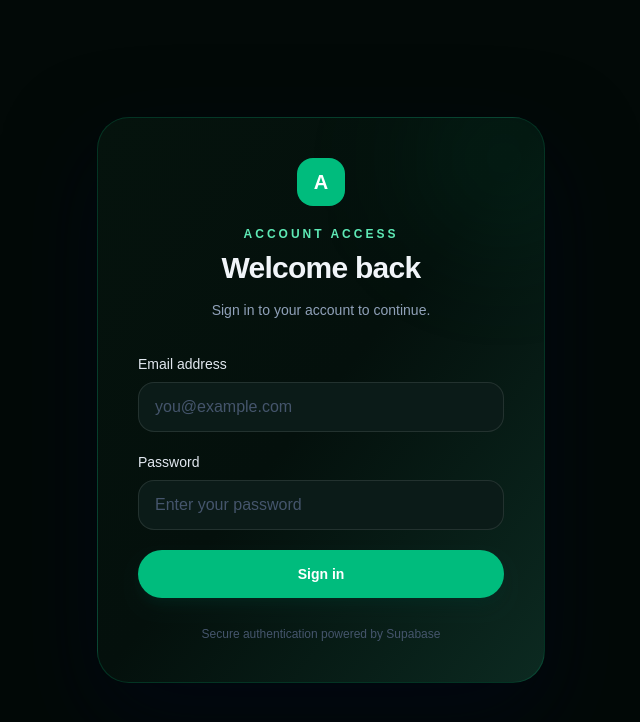
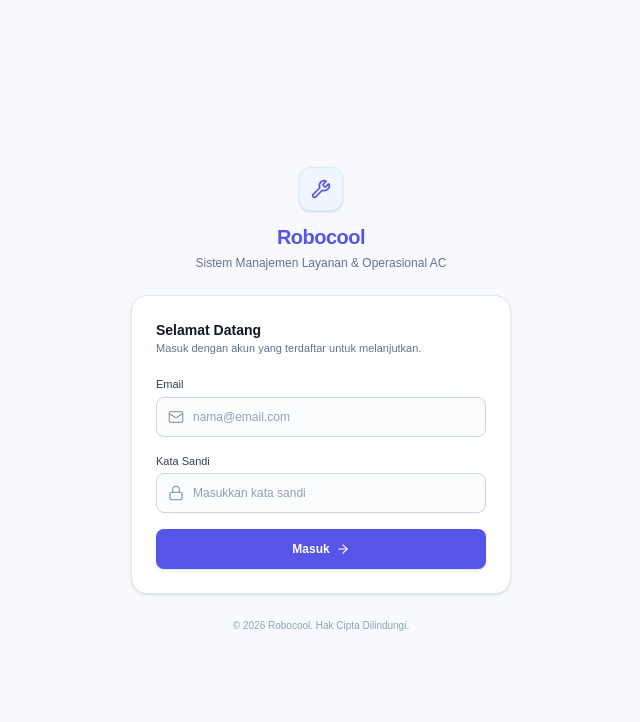
Before and after one commit to agunghaerudddin/robocool, a Next.js app: page / in a window 1280 px wide. Shown: the top 722 px of the page, without its empty margins (319-959 px from the left). Built offline with nearby package versions, Linux system fonts and the light colour scheme; no server answers.

Commit message:
fix: login UI

```diff
--- a/app/login/LoginPage.tsx
+++ b/app/login/LoginPage.tsx
@@ -4,6 +4,7 @@ import { User } from "@supabase/supabase-js";
 import { useState } from "react";
 import { useRouter } from "next/navigation";
 import { getSupabaseBrowserClient } from "@/lib/supabase/browser-client";
+import { Wrench, Lock, Mail, ArrowRight, Loader2, AlertCircle } from "lucide-react";
 
 type LoginProps = {
   user: User | null;
@@ -51,7 +52,7 @@ export default function LoginDemo({ user }: LoginProps) {
       setStatus(
         err instanceof Error
           ? err.message
-          : "Something went wrong. Please try again.",
+          : "Gagal masuk. Periksa kembali email dan kata sandi Anda.",
       );
     } finally {
       setLoading(false);
@@ -60,96 +61,147 @@ export default function LoginDemo({ user }: LoginProps) {
 
   if (user) {
     return (
-      <main className="flex min-h-screen items-center justify-center bg-[#020907] p-6 text-white">
-        <div className="w-full max-w-md rounded-3xl border border-emerald-500/20 bg-[#0b1b18] p-8 text-center">
-          <h1 className="text-2xl font-bold">You're logged in!</h1>
-          <p className="mt-3 text-sm text-slate-400">{user.email}</p>
+      <main className="flex min-h-screen w-full items-center justify-center bg-[#f7f9fc] p-4 text-slate-800">
+        <div className="w-full max-w-sm rounded-2xl border border-slate-200 bg-white p-6 text-center shadow-sm">
+          <div className="mx-auto mb-4 flex h-12 w-12 items-center justify-center rounded-xl bg-blue-50 text-blue-600">
+            <Wrench className="h-6 w-6 text-[#5555e7]" />
+          </div>
+          <h1 className="text-base font-bold text-slate-900">Anda sudah masuk</h1>
+          <p className="mt-1 text-xs text-slate-500">{user.email}</p>
+
+          <div className="mt-6 flex flex-col gap-2">
+            <button
+              onClick={() => {
+                router.replace("/dashboard");
+              }}
+              className="flex h-9 w-full items-center justify-center gap-1.5 rounded-lg bg-[#5555e7] text-xs font-semibold text-white shadow-sm transition hover:bg-[#4646cb]"
+            >
+              Ke Halaman Utama <ArrowRight className="h-3.5 w-3.5" />
+            </button>
 
             <button
               onClick={async () => {
                 await supabase.auth.signOut();
                 router.refresh();
               }}
-            className="mt-6 rounded-full bg-emerald-500 px-6 py-3 font-semibold hover:bg-emerald-400"
+              className="flex h-9 w-full items-center justify-center rounded-lg border border-slate-200 bg-white text-xs font-medium text-slate-600 transition hover:bg-slate-50"
             >
-            Sign out
+              Keluar Akun
             </button>
+          </div>
         </div>
       </main>
     );
   }
 
   return (
-    <main className="flex min-h-screen items-center justify-center bg-[#020907] px-4 py-12 text-slate-100">
-      <div className="relative w-full max-w-md overflow-hidden rounded-[32px] border border-emerald-500/20 bg-gradient-to-br from-[#05130d] via-[#04100c] to-[#0c2a21] p-8 shadow-[0_35px_90px_rgba(2,6,23,0.65)] sm:p-10">
-        <div className="pointer-events-none absolute -right-10 -top-10 h-40 w-40 rounded-full bg-emerald-500/10 blur-3xl" />
-
-        <div className="relative">
-          <div className="mb-8 text-center">
-            <div className="mx-auto mb-5 flex h-12 w-12 items-center justify-center rounded-2xl bg-emerald-500 text-xl font-bold text-white">
-              A
+    <main className="flex min-h-screen w-full items-center justify-center bg-[#f7f9fc] px-4 py-12 text-slate-800">
+      <div className="w-full max-w-[380px]">
+        {/* Brand Logo & Title */}
+        <div className="mb-6 text-center">
+          <div className="mx-auto mb-3 flex h-11 w-11 items-center justify-center rounded-xl bg-blue-50 border border-blue-100 shadow-sm">
+            <Wrench className="h-5 w-5 text-[#5555e7]" />
           </div>
-
-            <p className="mb-2 text-xs font-semibold uppercase tracking-[0.25em] text-emerald-300">
-              Account access
-            </p>
-
-            <h1 className="text-3xl font-bold tracking-tight">Welcome back</h1>
-
-            <p className="mt-3 text-sm leading-6 text-slate-400">
-              Sign in to your account to continue.
+          <h1 className="text-xl font-bold tracking-tight text-[#5555e7]">
+            Robocool
+          </h1>
+          <p className="mt-1 text-xs text-slate-500">
+            Sistem Manajemen Layanan & Operasional AC
           </p>
         </div>
 
-          <form onSubmit={handleSubmit} className="space-y-5">
-            <label className="block text-sm font-medium text-slate-200">
-              Email address
+        {/* Card Form */}
+        <div className="rounded-2xl border border-slate-200 bg-white p-6 shadow-sm">
+          <div className="mb-5">
+            <h2 className="text-sm font-semibold text-slate-900">Selamat Datang</h2>
+            <p className="text-[11px] text-slate-500">
+              Masuk dengan akun yang terdaftar untuk melanjutkan.
+            </p>
+          </div>
+
+          <form onSubmit={handleSubmit} className="space-y-4">
+            <div>
+              <label
+                htmlFor="email"
+                className="mb-1 block text-[11px] font-medium text-slate-700"
+              >
+                Email
+              </label>
+              <div className="relative">
+                <span className="pointer-events-none absolute inset-y-0 left-0 flex items-center pl-3 text-slate-400">
+                  <Mail className="h-4 w-4" />
+                </span>
                 <input
+                  id="email"
                   type="email"
                   value={email}
                   onChange={(event) => setEmail(event.target.value)}
                   autoComplete="email"
                   required
-                className="mt-2 w-full rounded-2xl border border-white/10 bg-[#0b1b18] px-4 py-3 text-base text-white outline-none placeholder:text-slate-600 focus:border-emerald-400 focus:ring-2 focus:ring-emerald-400/20"
-                placeholder="you@example.com"
+                  placeholder="nama@email.com"
+                  className="h-10 w-full rounded-lg border border-slate-300 bg-slate-50/50 pl-9 pr-3 text-xs text-slate-800 outline-none transition placeholder:text-slate-400 focus:border-[#5555e7] focus:bg-white focus:ring-1 focus:ring-[#5555e7]"
                 />
+              </div>
+            </div>
+
+            <div>
+              <label
+                htmlFor="password"
+                className="mb-1 block text-[11px] font-medium text-slate-700"
+              >
+                Kata Sandi
               </label>
-
-            <label className="block text-sm font-medium text-slate-200">
-              Password
+              <div className="relative">
+                <span className="pointer-events-none absolute inset-y-0 left-0 flex items-center pl-3 text-slate-400">
+                  <Lock className="h-4 w-4" />
+                </span>
                 <input
+                  id="password"
                   type="password"
                   value={password}
                   onChange={(event) => setPassword(event.target.value)}
                   autoComplete="current-password"
                   required
-                className="mt-2 w-full rounded-2xl border border-white/10 bg-[#0b1b18] px-4 py-3 text-base text-white outline-none placeholder:text-slate-600 focus:border-emerald-400 focus:ring-2 focus:ring-emerald-400/20"
-                placeholder="Enter your password"
+                  placeholder="Masukkan kata sandi"
+                  className="h-10 w-full rounded-lg border border-slate-300 bg-slate-50/50 pl-9 pr-3 text-xs text-slate-800 outline-none transition placeholder:text-slate-400 focus:border-[#5555e7] focus:bg-white focus:ring-1 focus:ring-[#5555e7]"
                 />
-            </label>
+              </div>
+            </div>
 
             {status && (
-              <p
+              <div
                 role="alert"
-                className="rounded-xl border border-red-500/20 bg-red-500/10 p-3 text-sm text-red-300"
+                className="flex items-start gap-2 rounded-lg border border-rose-200 bg-rose-50 p-2.5 text-[11px] leading-relaxed text-rose-700"
               >
-                {status}
-              </p>
+                <AlertCircle className="mt-0.5 h-3.5 w-3.5 shrink-0 text-rose-600" />
+                <span>{status}</span>
+              </div>
             )}
 
             <button
               type="submit"
               disabled={loading}
-              className="inline-flex w-full items-center justify-center rounded-full bg-emerald-500 px-4 py-3.5 text-sm font-bold text-white shadow-lg shadow-emerald-950/40 transition hover:bg-emerald-400 disabled:cursor-not-allowed disabled:opacity-50"
+              className="mt-2 flex h-10 w-full items-center justify-center gap-1.5 rounded-lg bg-[#5555e7] text-xs font-semibold text-white shadow-sm transition hover:bg-[#4646cb] disabled:cursor-not-allowed disabled:opacity-60"
             >
-              {loading ? "Signing in..." : "Sign in"}
+              {loading ? (
+                <>
+                  <Loader2 className="h-4 w-4 animate-spin" />
+                  <span>Memproses...</span>
+                </>
+              ) : (
+                <>
+                  <span>Masuk</span>
+                  <ArrowRight className="h-3.5 w-3.5" />
+                </>
+              )}
             </button>
           </form>
+        </div>
 
-          <p className="mt-7 text-center text-xs text-slate-600">
-            Secure authentication powered by Supabase
+        {/* Footer info */}
+        <p className="mt-6 text-center text-[10px] text-slate-400">
+          &copy; {new Date().getFullYear()} Robocool. Hak Cipta Dilindungi.
         </p>
-        </div>
       </div>
     </main>
   );
```
Lines whose indentation alone changed are shown as unchanged.
